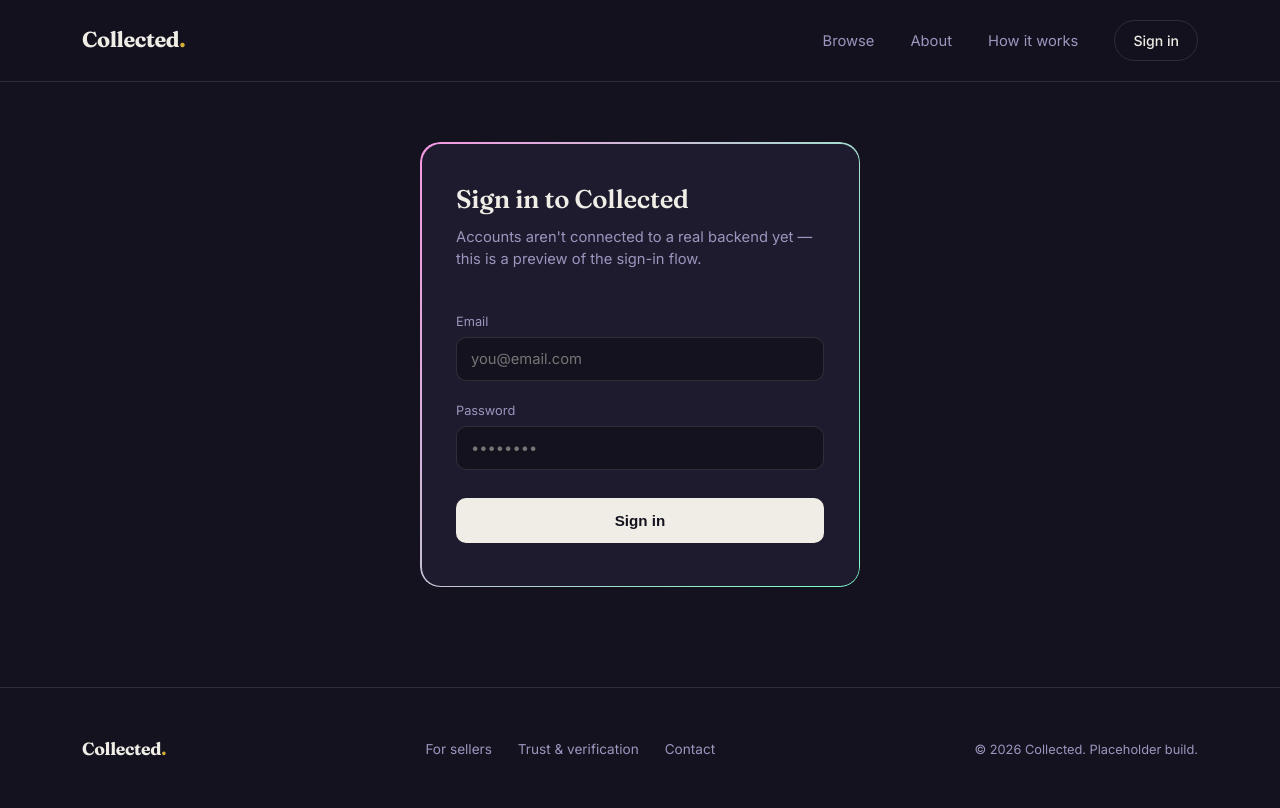
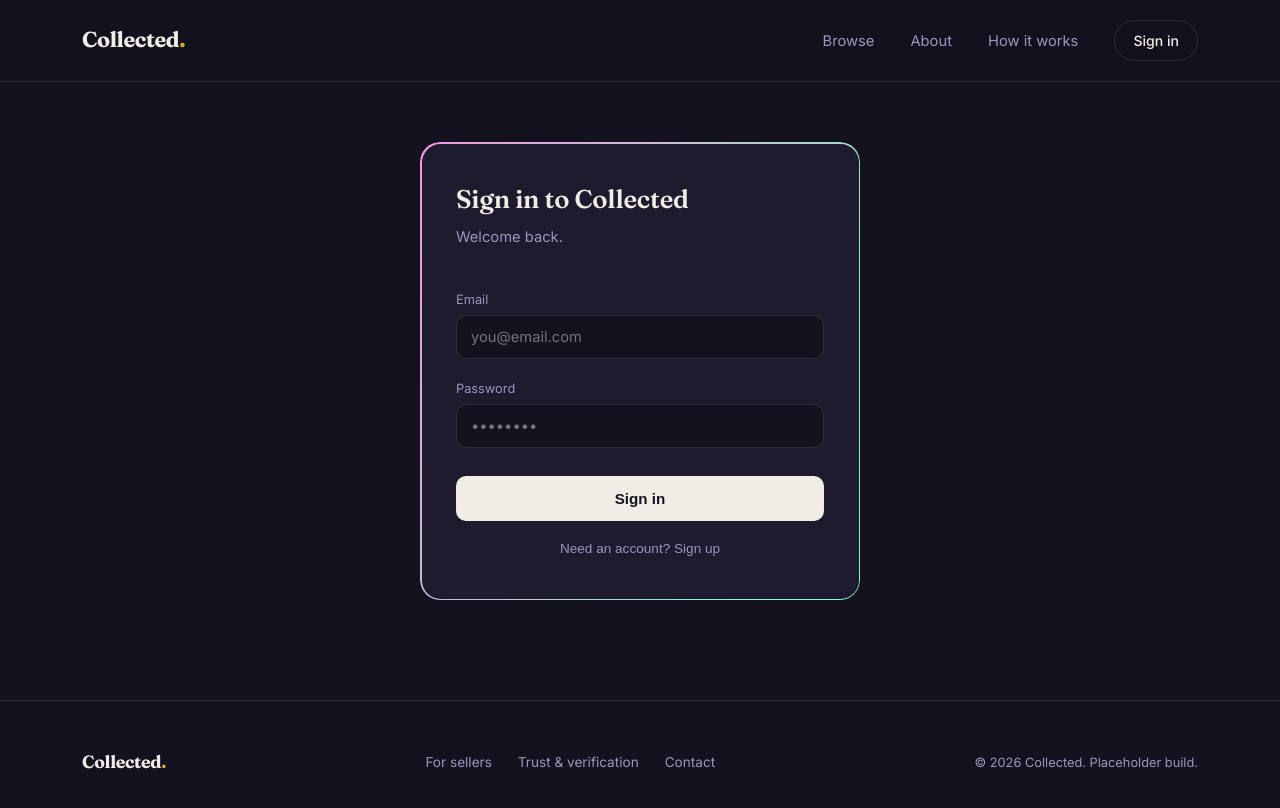
Before and after one commit to TheBritishBoyo/Collected, a React (Vite) app in the folder Collected/: page /sign-in in a window 1280 px wide. Shown: the top 808 px of the page. Built offline with nearby package versions, Linux system fonts and the light colour scheme; no server answers.

Commit message:
add real sign up / sign in with Supabase auth

```diff
--- a/Collected/src/components/Navbar.jsx
+++ b/Collected/src/components/Navbar.jsx
@@ -1,8 +1,10 @@
 import { useState } from "react";
 import { Link, NavLink } from "react-router-dom";
+import { useAuth } from "../context/AuthContext";
 
 function Navbar() {
   const [open, setOpen] = useState(false);
+  const { user, signOut } = useAuth();
 
   return (
     <header className="site-header">
@@ -28,9 +30,21 @@ function Navbar() {
             <NavLink to="/about" onClick={() => setOpen(false)}>About</NavLink>
             <Link to="/#how" onClick={() => setOpen(false)}>How it works</Link>
           </div>
-          <Link to="/sign-in" className="nav-cta" onClick={() => setOpen(false)}>
-            Sign in
-          </Link>
+          {user ? (
+            <button
+              className="nav-cta"
+              onClick={() => {
+                signOut();
+                setOpen(false);
+              }}
+            >
+              Sign out
+            </button>
+          ) : (
+            <Link to="/sign-in" className="nav-cta" onClick={() => setOpen(false)}>
+              Sign in
+            </Link>
+          )}
         </div>
       </nav>
     </header>
--- /dev/null
+++ b/Collected/src/context/AuthContext.jsx
@@ -0,0 +1,36 @@
+import { createContext, useContext, useEffect, useState } from "react";
+import { supabase } from "../lib/supabaseClient";
+
+const AuthContext = createContext(null);
+
+export function AuthProvider({ children }) {
+  const [user, setUser] = useState(null);
+  const [loading, setLoading] = useState(true);
+
+  useEffect(() => {
+    supabase.auth.getSession().then(({ data }) => {
+      setUser(data.session?.user ?? null);
+      setLoading(false);
+    });
+
+    const { data: listener } = supabase.auth.onAuthStateChange((_event, session) => {
+      setUser(session?.user ?? null);
+    });
+
+    return () => {
+      listener.subscription.unsubscribe();
+    };
+  }, []);
+
+  const value = {
+    user,
+    loading,
+    signOut: () => supabase.auth.signOut(),
+  };
+
+  return <AuthContext.Provider value={value}>{children}</AuthContext.Provider>;
+}
+
+export function useAuth() {
+    return useContext(AuthContext);
+}
--- a/Collected/src/index.css
+++ b/Collected/src/index.css
@@ -718,3 +718,28 @@ footer .copyright { font-size: 0.8rem; color: var(--muted); }
     row-gap: 4px;
   }
 }
+
+.auth-error {
+  color: #FF8FA3;
+  font-size: 0.82rem;
+  margin-top: 14px;
+}
+
+.auth-switch {
+  display: block;
+  margin: 20px auto 0;
+  background: none;
+  border: none;
+  color: var(--muted);
+  font-size: 0.85rem;
+  cursor: pointer;
+  text-align: center;
+}
+.auth-switch:hover { color: var(--paper); }
+
+button.nav-cta {
+  font-family: 'Inter', sans-serif;
+  background: transparent;
+  appearance: none;
+  cursor: pointer;
+}
--- a/Collected/src/main.jsx
+++ b/Collected/src/main.jsx
@@ -3,11 +3,14 @@ import { createRoot } from 'react-dom/client'
 import { BrowserRouter } from 'react-router-dom'
 import './index.css'
 import App from './App.jsx'
+import { AuthProvider } from './context/AuthContext'
 
 createRoot(document.getElementById('root')).render(
   <StrictMode>
     <BrowserRouter>
-      <App />
+      <AuthProvider>
+        <App />
+      </AuthProvider>
     </BrowserRouter>
-  </StrictMode>
+  </StrictMode>,
 )
--- a/Collected/src/pages/SignIn.jsx
+++ b/Collected/src/pages/SignIn.jsx
@@ -1,34 +1,113 @@
 import { useState } from "react";
+import { useNavigate } from "react-router-dom";
+import { supabase } from "../lib/supabaseClient";
+import { useAuth } from "../context/AuthContext";
 
 function SignIn() {
-  const [submitted, setSubmitted] = useState(false);
+  const [mode, setMode] = useState("sign-in");
+  const [email, setEmail] = useState("");
+  const [password, setPassword] = useState("");
+  const [status, setStatus] = useState("idle");
+  const [errorMessage, setErrorMessage] = useState("");
+  const navigate = useNavigate();
+  const { user } = useAuth();
 
-  function handleSubmit(e) {
+  async function handleSubmit(e) {
     e.preventDefault();
-    setSubmitted(true);
+    setStatus("loading");
+    setErrorMessage("");
+
+    if (mode === "sign-in") {
+      const { error } = await supabase.auth.signInWithPassword({ email, password });
+      if (error) {
+        setStatus("error");
+        setErrorMessage(error.message);
+        return;
+      }
+      navigate("/");
+    } else {
+      const { data, error } = await supabase.auth.signUp({ email, password });
+      if (error) {
+        setStatus("error");
+        setErrorMessage(error.message);
+        return;
+      }
+      if (data.session) {
+        navigate("/");
+      } else {
+        setStatus("check-email");
+      }
+    }
+  }
+
+  if (user) {
+    return (
+      <section className="section auth-section">
+        <div className="wrap auth-wrap">
+          <div className="auth-box holo-border">
+            <h2>You're already signed in</h2>
+            <p>Signed in as {user.email}.</p>
+          </div>
+        </div>
+      </section>
+    );
   }
 
   return (
     <section className="section auth-section">
       <div className="wrap auth-wrap">
         <div className="auth-box holo-border">
-          <h2>Sign in to Collected</h2>
+          <h2>{mode === "sign-in" ? "Sign in to Collected" : "Create your account"}</h2>
           <p>
-            Accounts aren't connected to a real backend yet — this is a
-            preview of the sign-in flow.
+            {mode === "sign-in"
+              ? "Welcome back."
+              : "Sign up to save searches and track prices (more features coming soon)."}
           </p>
-          {submitted ? (
+
+          {status === "check-email" ? (
             <p className="cta-success">
-              Signed in (placeholder — no account system yet).
+              Almost there — check {email} for a confirmation link before signing in.
             </p>
           ) : (
-            <form className="auth-form" onSubmit={handleSubmit}>
-              <label htmlFor="email">Email</label>
-              <input id="email" type="email" required placeholder="you@email.com" />
-              <label htmlFor="password">Password</label>
-              <input id="password" type="password" required placeholder="••••••••" />
-              <button type="submit" className="btn-primary">Sign in</button>
-            </form>
+            <>
+              <form className="auth-form" onSubmit={handleSubmit}>
+                <label htmlFor="email">Email</label>
+                <input
+                  id="email"
+                  type="email"
+                  required
+                  placeholder="you@email.com"
+                  value={email}
+                  onChange={(e) => setEmail(e.target.value)}
+                />
+                <label htmlFor="password">Password</label>
+                <input
+                  id="password"
+                  type="password"
+                  required
+                  minLength={6}
+                  placeholder="••••••••"
+                  value={password}
+                  onChange={(e) => setPassword(e.target.value)}
+                />
+                {status === "error" && <p className="auth-error">{errorMessage}</p>}
+                <button type="submit" className="btn-primary" disabled={status === "loading"}>
+                  {status === "loading" ? "Please wait…" : mode === "sign-in" ? "Sign in" : "Create account"}
+                </button>
+              </form>
+
+              <button
+                type="button"
+                className="auth-switch"
+                onClick={() => {
+                  setMode(mode === "sign-in" ? "sign-up" : "sign-in");
+                  setStatus("idle");
+                  setErrorMessage("");
+                }}
+              >
+                {mode === "sign-in" ? "Need an account? Sign up" : "Already have an account? Sign in"}
+              </button>
+            </>
           )}
         </div>
       </div>
```
